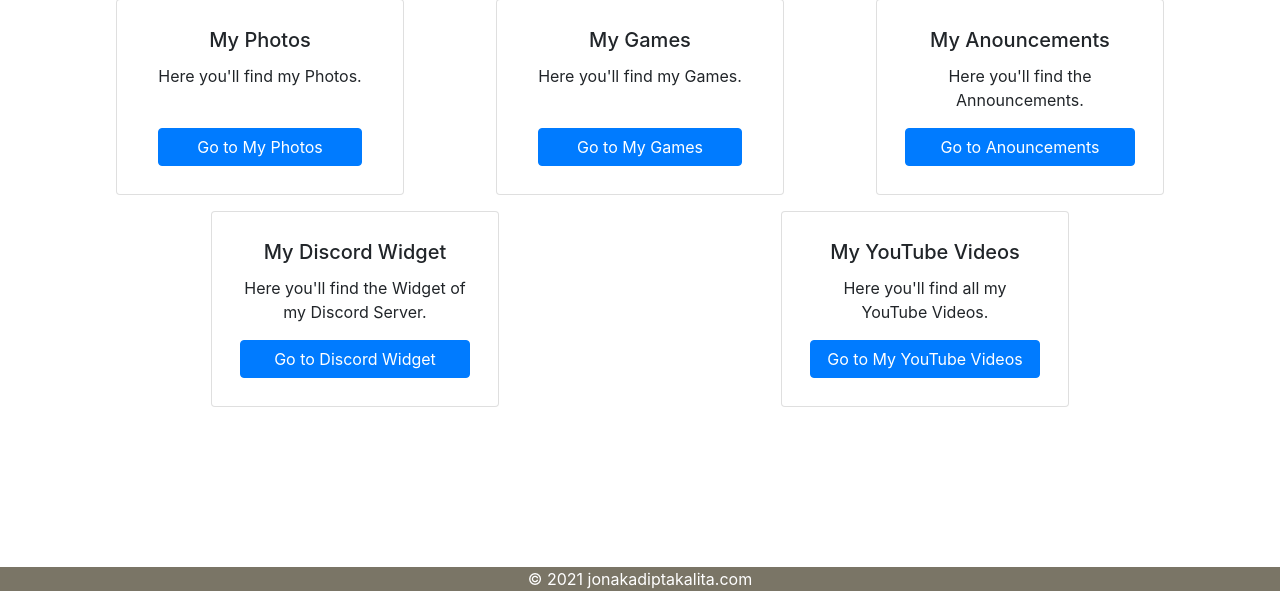
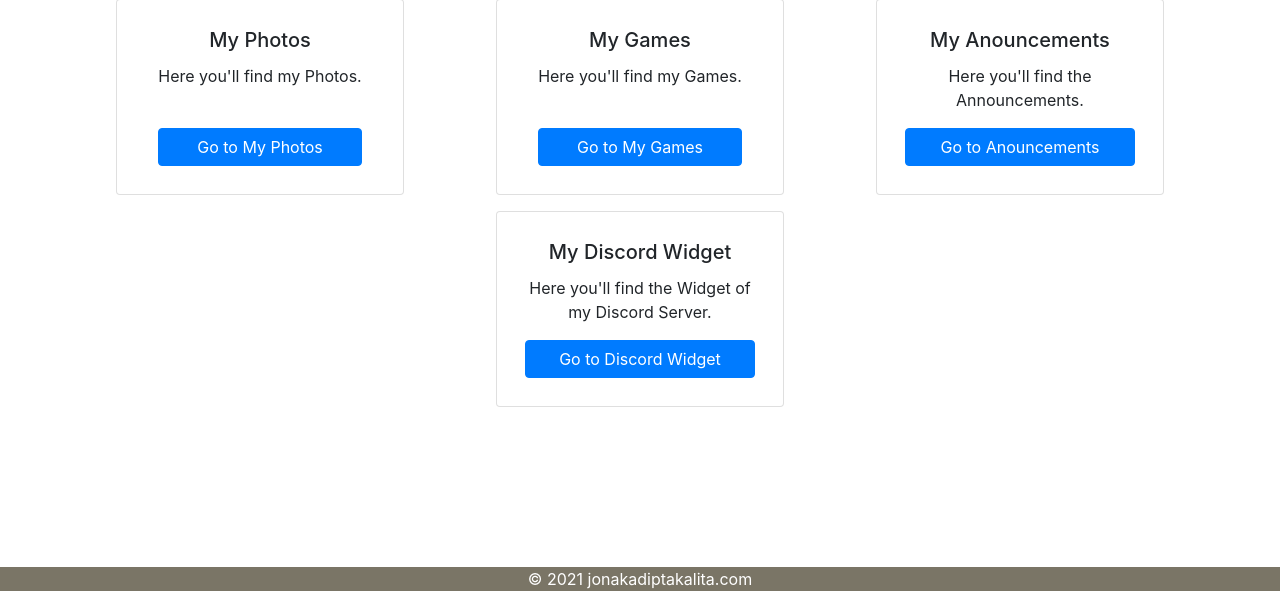
Before and after one commit to Jonak-Adipta-Kalita/JAK-Website, a Django app: page / in a window 1280 px wide. Shown: the part 209-800 px from the top of the page. Run offline with Django 3.2, Linux system fonts and the light colour scheme; some libraries are stand-ins or nearby versions.

Commit message:
removed youtube video section

```diff
--- a/main_app/admin.py
+++ b/main_app/admin.py
@@ -6,4 +6,3 @@ admin.site.register(Game_Own)
 admin.site.register(Contact)
 admin.site.register(My_Photo)
 admin.site.register(Notification)
-admin.site.register(Youtube_Video)
--- a/main_app/urls.py
+++ b/main_app/urls.py
@@ -18,16 +18,15 @@ urlpatterns = [
     path("games/", views.games, name="GamesHome"),
     path("games/my_fav/", views.fav, name="GamesFav"),
     path("games/my_own/", views.own, name="GamesOwn"),
-    path("signup/", views.handleSignup, name="handleSignup"),
-    path("login/", views.handleLogin, name="handleLogin"),
-    path("logout/", views.handleLogout, name="handleLogout"),
+    path("signup/", views.handle_signup, name="handle_signup"),
+    path("login/", views.handle_login, name="handle_login"),
+    path("logout/", views.handle_logout, name="handle_logout"),
     path("your_profile/your_account/", views.your_account, name="my_account"),
     path(
         "your_profile/your_account/change_password/",
-        views.handleChangePassword,
+        views.handle_change_password,
         name="change_password",
     ),
     path("your_profile/notifications", views.notifications, name="notifications"),
     path("discord_widget/", views.discord_widget, name="discord_widget"),
-    path("youtube_videos/", views.youtube_videos, name="youtube_videos"),
 ] + static(settings.MEDIA_URL, document_root=settings.MEDIA_ROOT)
--- a/main_app/views.py
+++ b/main_app/views.py
@@ -2,7 +2,7 @@ from django.shortcuts import render, HttpResponse, redirect
 from django.contrib.auth.models import User
 from django.contrib.auth import authenticate, login, logout
 from django.contrib import messages
-from .models import Game_Own, Game_Fav, Contact, My_Photo, Notification, Youtube_Video
+from .models import Game_Own, Game_Fav, Contact, My_Photo, Notification
 import requests, json, math
 import credentials
 
@@ -17,7 +17,7 @@ def about(request):
     return render(request, "about.html")
 
 
-def handleChangePassword(request):
+def handle_change_password(request):
     if request.user.is_authenticated and request.method == "POST":
         current_pass = request.POST["changepass_currentpass"]
         new_pass = request.POST["changepass_newpass"]
@@ -216,13 +216,7 @@ def discord_widget(request):
     return render(request, "discord_widget.html")
 
 
-def youtube_videos(request):
-    youtube_videos = Youtube_Video.objects.all()
-    context = {"youtube_videos": youtube_videos}
-    return render(request, "youtube_videos.html", context)
-
-
-def handleSignup(request):
+def handle_signup(request):
     if request.method == "POST":
         username = request.POST["signUpUsername"]
         fname = request.POST["fname"]
@@ -262,7 +256,7 @@ def handleSignup(request):
         return render(request, "404Error.html")
 
 
-def handleLogin(request):
+def handle_login(request):
     if request.method == "POST":
         loginUsername = request.POST["loginUsername"]
         loginPassword = request.POST["loginPass"]
@@ -286,7 +280,7 @@ def handleLogin(request):
         return render(request, "404Error.html")
 
 
-def handleLogout(request):
+def handle_logout(request):
     if request.user.is_authenticated:
         logout(request)
         messages.success(request, "Successfully Logged Out!!")
--- a/templates/home.html
+++ b/templates/home.html
@@ -56,17 +56,6 @@
 						</a>
                     </div>
                 </div>
-				<div class="card mx-auto my-2 p-2 align-items-center" style="width: 18rem;">
-                    <div class="card-body">
-                        <h5 class="card-title text-center">My YouTube Videos</h5>
-                        <p class="card-text text-center">
-                            Here you'll find all my YouTube Videos.
-                        </p>
-                        <a href="youtube_videos/" class="btn btn-primary d-block">
-							Go to My YouTube Videos
-						</a>
-                    </div>
-                </div>
 			</div>
         </div>
 		<br/>
```
Also changed, not shown: main_app/models.py (+0 -10 lines), templates/youtube_videos.html (deleted, +0 -30 lines), db.sqlite3, main_app/migrations/0029_delete_youtube_video.py (added).
